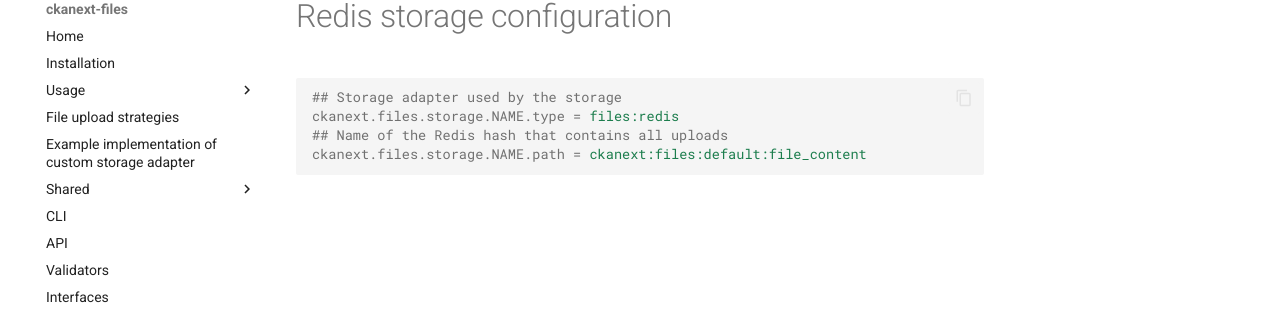
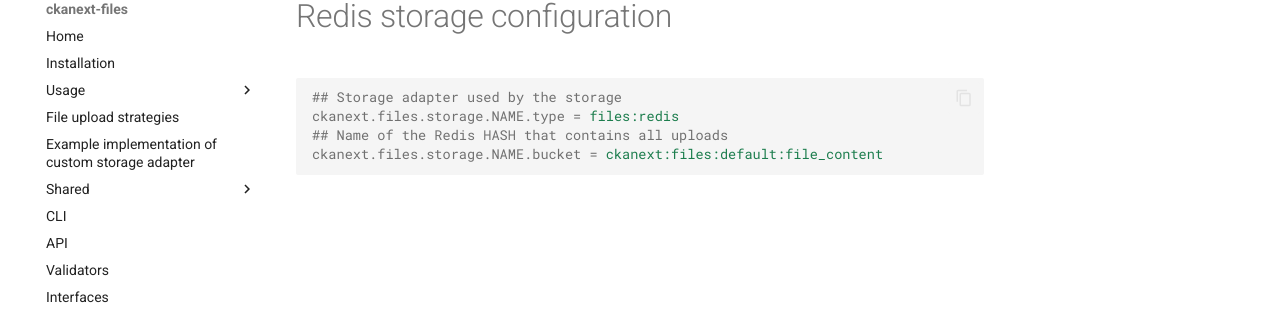
Before and after one commit to DataShades/ckanext-files, an MkDocs documentation site: the page built from docs/configuration/redis.md, in a window 1280 px wide. Shown: the part 102-418 px from the top of the page. Built offline with MkDocs 1.6.1 and Material for MkDocs 9.7.7, drawn with Linux system fonts in a browser that asks for light colours; comment, search, counter and statistics services are not loaded.

Commit message:
refactor: redis `path` option renamed to `bucket`

````diff
--- a/docs/configuration/redis.md
+++ b/docs/configuration/redis.md
@@ -3,6 +3,6 @@
 ```ini
 ## Storage adapter used by the storage
 ckanext.files.storage.NAME.type = files:redis
-## Name of the Redis hash that contains all uploads
-ckanext.files.storage.NAME.path = ckanext:files:default:file_content
+## Name of the Redis HASH that contains all uploads
+ckanext.files.storage.NAME.bucket = ckanext:files:default:file_content
 ```
````
Also changed, not shown: 2 other files.
